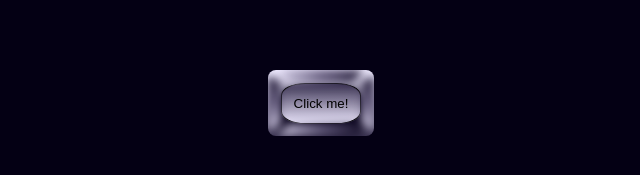
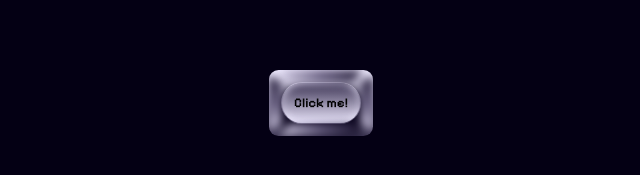
Before and after one commit to anshuGupta-cell/Web-Components, a plain HTML site: page Buttons/3D Keyboard Button/index.html in a window 1280 px wide. Shown: the part 297-472 px from the top of the page, 319-959 px from the left. Drawn offline with Linux system fonts and the light colour scheme.

Commit message:
3d keyboard button done

```diff
--- a/Buttons/3D Keyboard Button/index.html
+++ b/Buttons/3D Keyboard Button/index.html
@@ -12,14 +12,16 @@
     <button class="btn-3d-keyboard">
 
         <div class="side-cont">
-            <div class="sidebars1 sb"></div>
-            <div class="sidebars2 sb"></div>
-            <div class="sidebars3 sb"></div>
-            <div class="sidebars4 sb"></div>
+            <div class="sidebars1"></div>
+            <div class="sidebars2"></div>
+            <div class="sidebars3"></div>
+            <div class="sidebars4"></div>
         </div>
 
         <div class="container">
-            <div class="text">Click me!</div>
+            <div class="text-before">
+                <div class="text">Click me!</div>
+            </div>
         </div>
     </button>
 </body>
--- a/Buttons/3D Keyboard Button/style.css
+++ b/Buttons/3D Keyboard Button/style.css
@@ -1,3 +1,5 @@
+@import url('https://fonts.googleapis.com/css2?family=Pixelify+Sans:wght@400..700&display=swap');
+
 * {
     margin: 0;
     padding: 0;
@@ -10,8 +12,6 @@ body {
     display: grid;
     place-items: center;
     min-height: 100dvh;
-    /* background-image: linear-gradient(, ));
- */
 }
 
 :root{
@@ -21,10 +21,12 @@ body {
     --bg-secondary-l: rgba(238, 233, 255, 0.974);
     --bg-secondary-d: rgba(6, 0, 25, 0.947);
 
+    --radius-squircle: 3rem;
+    --padding-height: 0.8rem;
 }
 
 .btn-3d-keyboard {
-    border-radius: .5rem;
+    border-radius: calc(var(--radius-squircle) * 0.2);
     border: none;
     background-image: linear-gradient(
         var(--bg-primary-l),
@@ -34,53 +36,64 @@ body {
     overflow: hidden;
     transition: scale .3s ease-out;
 
+    font-family: 'Pixelify Sans', sans-serif;
+    font-weight: 600;
+    font-variation-settings: 'wght' 600;
     position: relative;
 
 }
 
 .container {
-    padding: .8rem;
+    padding: var(--padding-height);
     border-radius: .5rem;
-    height: 100%;
+
 }
 .text {
     padding: .75rem;
-    border-radius: 30%;
+    border-radius: var(--radius-squircle);
     corner-shape: squircle;
-    border: 1px solid black;
     background-image: linear-gradient(
         to top,
         var(--bg-primary-l),
         var(--bg-primary-d)
     );
+    box-shadow: inset 0 0 8px var(--bg-primary-l);
+}
+.text-before{
+    border-radius: var(--radius-squircle);
+    corner-shape: squircle;
+    background:    radial-gradient(
+      circle at top right,
+      var(--bg-secondary-d),
+      var(--bg-secondary-l),
+    ),
+
+    linear-gradient(
+      to bottom,
+      var(--bg-secondary-d),
+      var(--bg-secondary-l)
+    );
+    padding: .04rem;
     box-shadow: 0px .5rem 10px 5px var(--bg-secondary-d);
+
+    z-index: 1;
 }
-
 
 .side-cont {
     position: absolute;
     height: 100%;
     width: 100%;
-    /* background: greenyellow; */
     display: gird;
     place-items: center;
-    /* align-items: ; */
-    z-index: 1;
     filter: blur(4px);
 
 }
 
-.sb{
-    /* backdrop-filter: blur(10px); */
-    /* filter: blur(10px); */
-
-}
 .sidebars1 {
     position: absolute;
     top: 0;
-    height: .8rem;
+    height: var(--padding-height);
     width: 100%;
-    /* background: rgba(255, 196, 47, 0.768); */
     clip-path: polygon(
         10% 0%,    /* top left */
         90% 0%,    /* top right */
@@ -100,8 +113,7 @@ body {
     top: 0;
     left: 0;
     height: 100%;
-    width: .8rem;
-    /* background: rgba(116, 47, 255, 0.614); */
+    width: var(--padding-height);
     clip-path: polygon(
         0% 10%,    /* top left */
         100% 20%,    /* top right */
@@ -121,8 +133,7 @@ body {
 
     right: 0;
     height: 100%;
-    width: .8rem;
-    /* background: rgba(255, 47, 123, 0.896); */
+    width: var(--padding-height);
     clip-path: polygon(
         0% 20%,    /* top left */
         100% 10%,    /* top right */
@@ -140,9 +151,8 @@ body {
 .sidebars4 {
     position: absolute;
     bottom: 0;
-    height: .8rem;
+    height: var(--padding-height);
     width: 100%;
-    /* background: rgba(47, 255, 255, 0.782); */
     clip-path: polygon(
         20% 0%,    /* top left */
         80% 0%,    /* top right */
@@ -161,11 +171,12 @@ body {
 .btn-3d-keyboard:hover{
     --bg-primary-m: hsla(256, 16%, 43%, 0.974);
     scale: 1.01;
-    transform: rotateX(-5deg) rotateY(5deg);
-    transition: all .3s ease;
+    /* transform: rotateX(-5deg) rotateY(5deg);
+    transition: rotateX rotateY .3s ease; */
 }
 .btn-3d-keyboard:active{
     --bg-primary-m: hsla(256, 16%, 35%, 0.974);
     scale: .9;
 
+
 }
```
